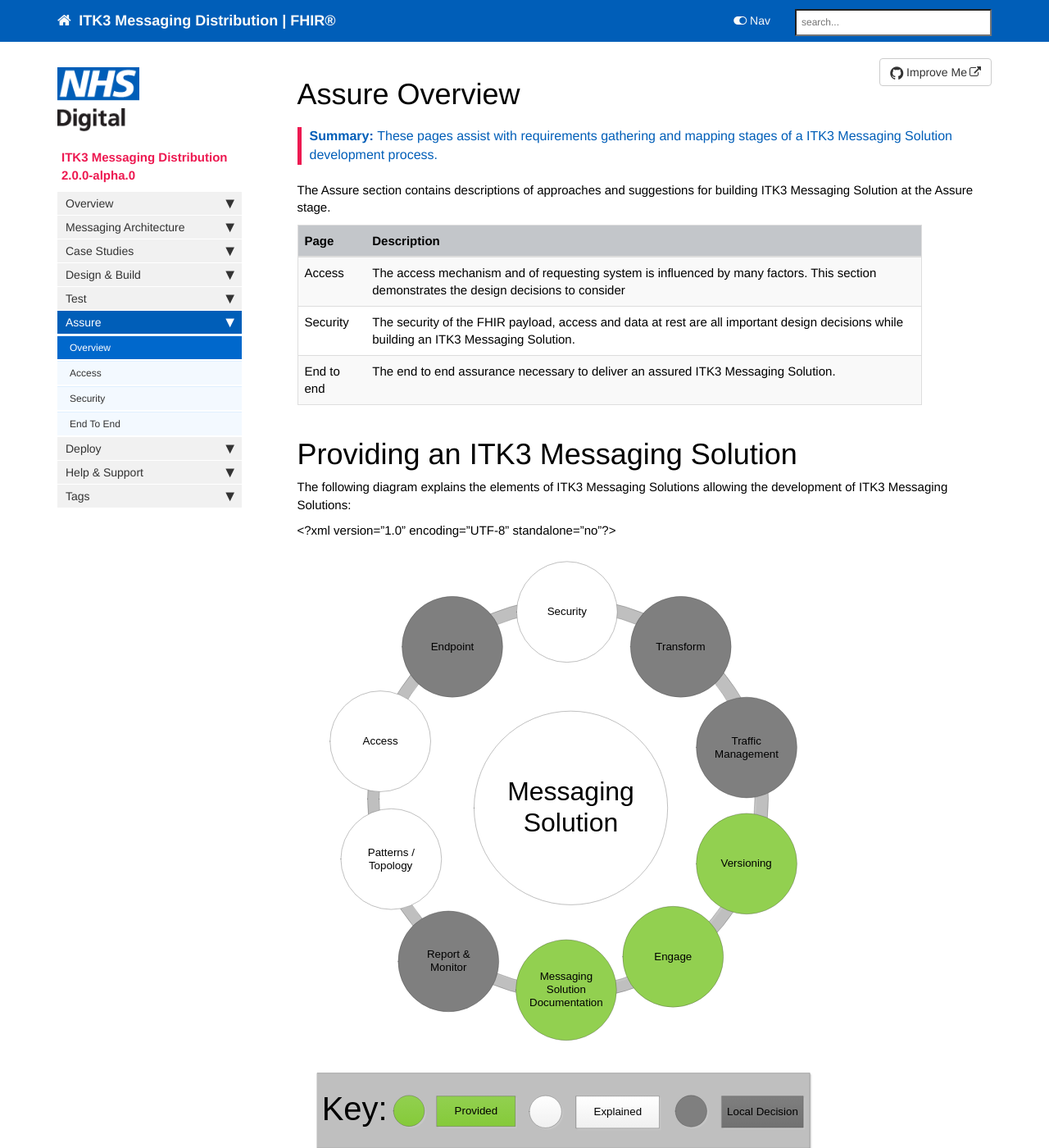
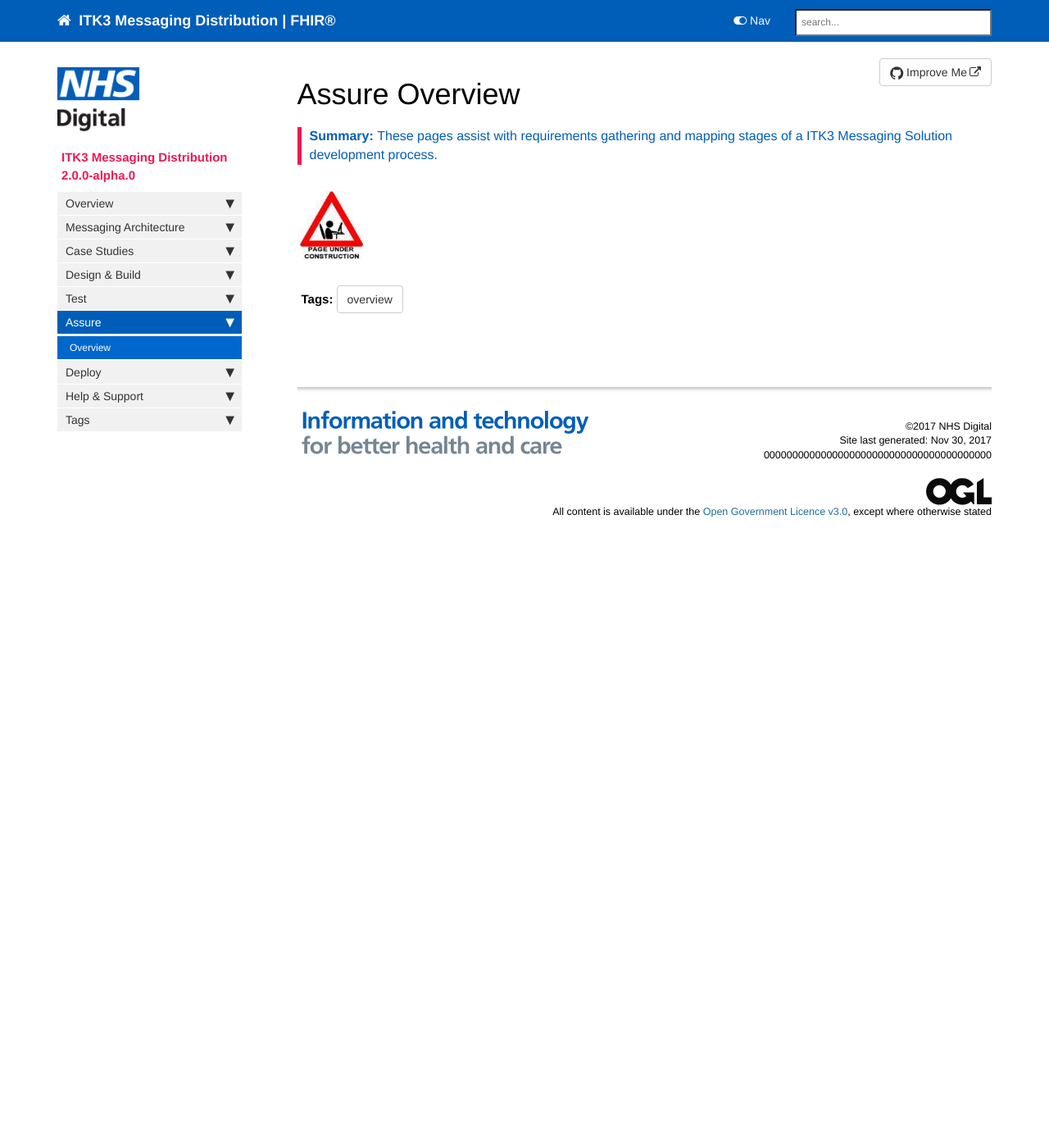
Before and after one commit to nhsconnect/ITK3-Messaging-Distribution, a Jekyll site: the page built from pages/assure/assure.md, in a window 1280 px wide and 1400 px high. Shown: the whole window at 82% size. Built offline with Jekyll 4.4.1, drawn with Linux system fonts in a browser that asks for light colours; nearby versions of some CDN libraries; comment, search, counter and statistics services are not loaded.

Commit message:
Assure changes.

```diff
--- a/pages/assure/assure.md
+++ b/pages/assure/assure.md
@@ -7,17 +7,4 @@ permalink: assure.html
 summary: "These pages assist with requirements gathering and mapping stages of a ITK3 Messaging Solution development process."
 ---
 
-The Assure section contains descriptions of approaches and suggestions for building ITK3 Messaging Solution at the Assure stage.
-
-| Page              |  Description    |
-|+---------------------|+--------------------------------+|
-| Access | The access mechanism and of requesting system is influenced by many factors. This section demonstrates the design decisions to consider |
-| Security | The security of the FHIR payload, access and data at rest are all important design decisions while building an ITK3 Messaging Solution.  |
-| End to end | The end to end assurance necessary to deliver an assured ITK3 Messaging Solution.  |
-
-
-# Providing an ITK3 Messaging Solution #
-
-The following diagram explains the elements of ITK3 Messaging Solutions allowing the development of ITK3 Messaging Solutions:
-
-{% include custom/provide_messaging.svg %}
+<img src="images/under_construction.jpg" style="width:10%;max-width: 10%;">
--- a/pages/assure/assure_end_to_end.md
+++ /dev/null
@@ -1,27 +0,0 @@
----
-title: End to End | Assure
-keywords: assure, access, security
-tags: [assure, access]
-sidebar: foundations_sidebar
-permalink: assure_end_to_end.html
-summary: "The end to end page shows how ITK3 Messaging Solution can be assured in the scenarios and system integration tests required to assure a system before deploying"
----
-
-{% include important.html content="All phases outlined below are indicative and subject to on-going review." %}
-
-# End to End Assurance #
-
-Assurance of systems in an end to end system level manner is an important stage of assurance. Various different tools and approaches can be used at this stage including:
-
-- integration assurance
-- scenario assurance
-- user acceptance assurance
-- linked to user stories/scenarios/features
-
-{% include note.html content="Provided as an overview" %}
-
-# ITK3 Messaging Solution Considerations #
-
-Other ITK3 Messaging Solution considerations are shown below. Please click on the parts of the ITK3 Messaging Solution process to continue your ITK3 Messaging Solution creation journey.
-
-{% include custom/provide_messaging.svg %}
```
Also changed, not shown: _data/sidebars/overview_sidebar.yml (+9 -9 lines), pages/assure/assure_access.md (deleted, +0 -27 lines), pages/assure/assure_security.md (deleted, +0 -28 lines), images/under_construction.jpg (added).
